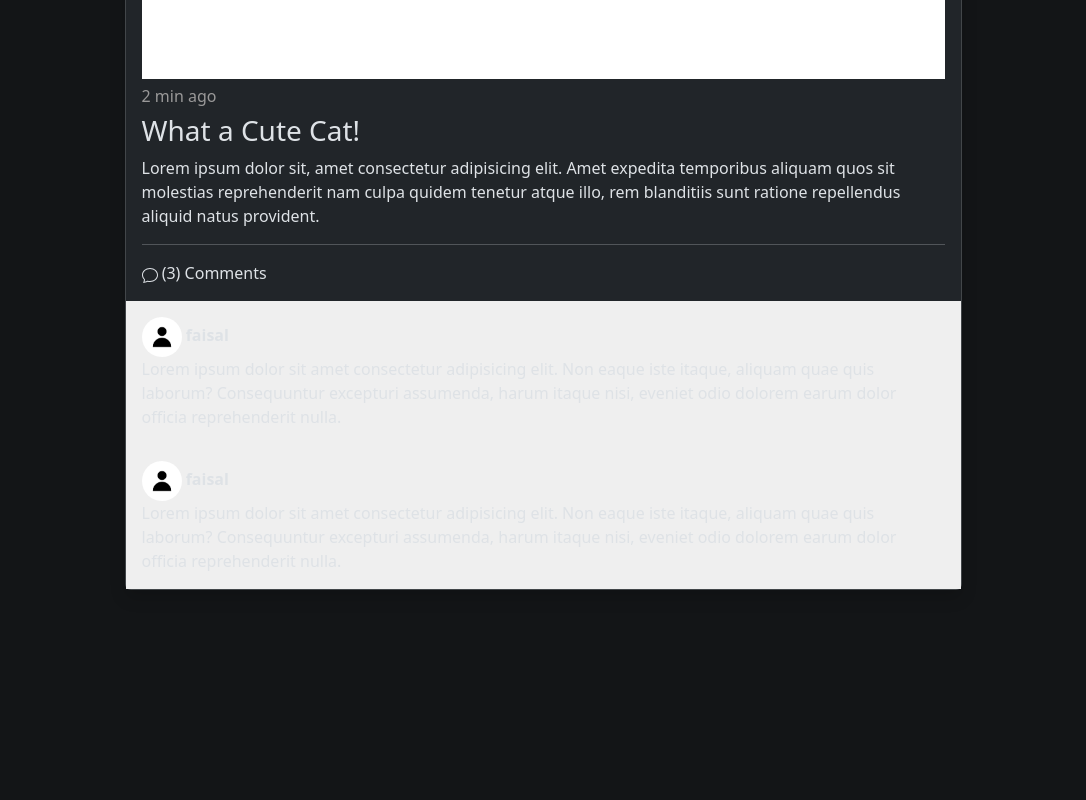
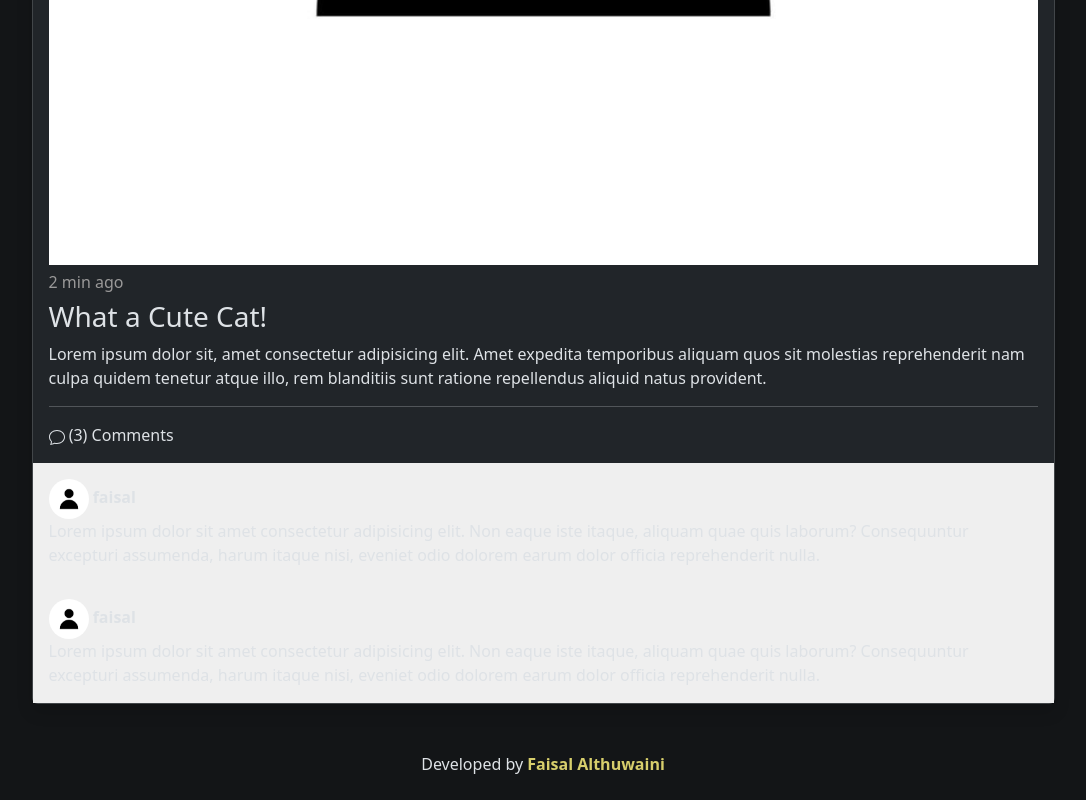
Before and after one commit to Faisal-Althuwaini/Sotor-website, a website: page postDetails.html in a window 1280 px wide. Shown: the part 1014-1814 px from the top of the page, without its empty margins (97-1183 px from the left). Before the commit the page ends 1652 px from the top, so only its background shows below. Drawn offline with nearby package versions, Linux system fonts and the light colour scheme; no server answers; files whose address does not match are found by name.

Commit message:
Adding footer

```diff
--- a/postDetails.html
+++ b/postDetails.html
@@ -162,7 +162,7 @@
 
         <div class="d-flex justify-content-center">
 
-        <div class="col-9 ">
+        <div class="col-11 col-xxl-9 ">
           <nav class="navbar shadow rounded navbar-expand-lg bg-body-tertiary">
             <div class="container-fluid">
               <a class="navbar-brand" href="home.html">Sotor</a>
@@ -211,7 +211,7 @@
 
             <!-- USER'S POST -->
             <div class="d-flex justify-content-center mt-5">
-                <div class="col-9">
+                <div class="col-11 col-xxl-9 ">
                 <h1>
                     <span id="username-span">
                         Faisal's
@@ -297,7 +297,14 @@
 
         </div>
 
-
+        <!-- Footer -->
+        <div class="container ">
+          <div class="row">
+            <div class="col-12 d-flex justify-content-center mb-4 footer">
+              <span>Developed by <a target="_blank" href="https://www.linkedin.com/in/faisal-al-thuwaini/">Faisal Althuwaini</a></span>
+            </div>
+          </div>
+        </div>
 
    <!--  POST SCRRIPTS -->
     <script src="/script.js"></script>
--- a/script.js
+++ b/script.js
@@ -403,7 +403,6 @@ getPosts()
   }
 
   function userClicked(userId) {
-    alert(userId)
     window.location = `profile.html?userid=${userId}`
   }
 
--- a/style.css
+++ b/style.css
@@ -27,10 +27,11 @@ body {
   height: 100px;
   border-radius: 10px;
   resize: none;
+  border: 1px solid #495057;
 }
 
 #post-body-input:focus {
-  border-color: #dfdfdf !important ;
+  /* border-color: #dfdfdf !important ; */
   box-shadow: 0 0 0 0.2rem rgba(230, 230, 230, 0.25);
   outline: none;
 }
@@ -100,3 +101,9 @@ box-shadow: 0 0 0 0.2rem rgba(230, 230, 230, 0.25);
     margin-top: 10px;
   }
  }
+
+.footer a {
+  text-decoration: none;
+  color: #d7ce6c;
+  font-weight: 700;
+}
```
Also changed, not shown: home.html (+9 -2 lines), profile.html (+10 -0 lines).
